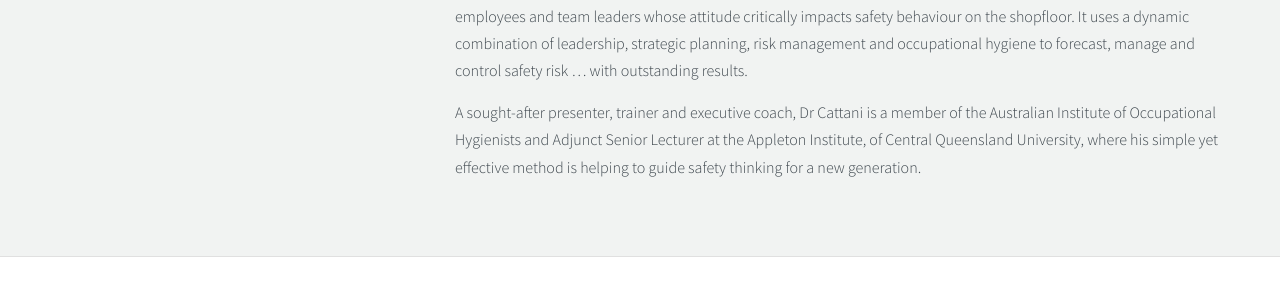
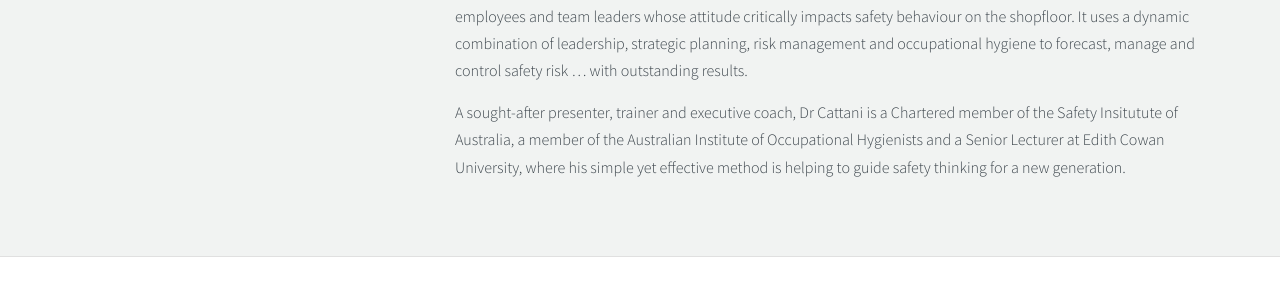
Before and after one commit to journeyprogram/journeyprogram.github.io, a Jekyll site: the page built from marcus.md, in a window 1280 px wide. Shown: the part 1427-1723 px from the top of the page. Built offline with Jekyll 4.4.1, drawn with Linux system fonts in a browser that asks for light colours; nearby versions of some CDN libraries; comment, search, counter and statistics services are not loaded.

Commit message:
Update marcus.md

```diff
--- a/marcus.md
+++ b/marcus.md
@@ -22,4 +22,4 @@ An expert in the field of safety leadership and performance management, Dr Catta
 
 Underpinned by good science and practical business thinking, the modular program is one of the first of its kind for employees and team leaders whose attitude critically impacts safety behaviour on the shopfloor. It uses a dynamic combination of leadership, strategic planning, risk management and occupational hygiene to forecast, manage and control safety risk ... with outstanding results.
 
-A sought-after presenter, trainer and executive coach, Dr Cattani is a member of the Australian Institute of Occupational Hygienists and Adjunct Senior Lecturer at the Appleton Institute, of Central Queensland University, where his simple yet effective method is helping to guide safety thinking for a new generation.
+A sought-after presenter, trainer and executive coach, Dr Cattani is a Chartered member of the Safety Insitutute of Australia, a member of the Australian Institute of Occupational Hygienists and a Senior Lecturer at Edith Cowan University, where his simple yet effective method is helping to guide safety thinking for a new generation.
```
